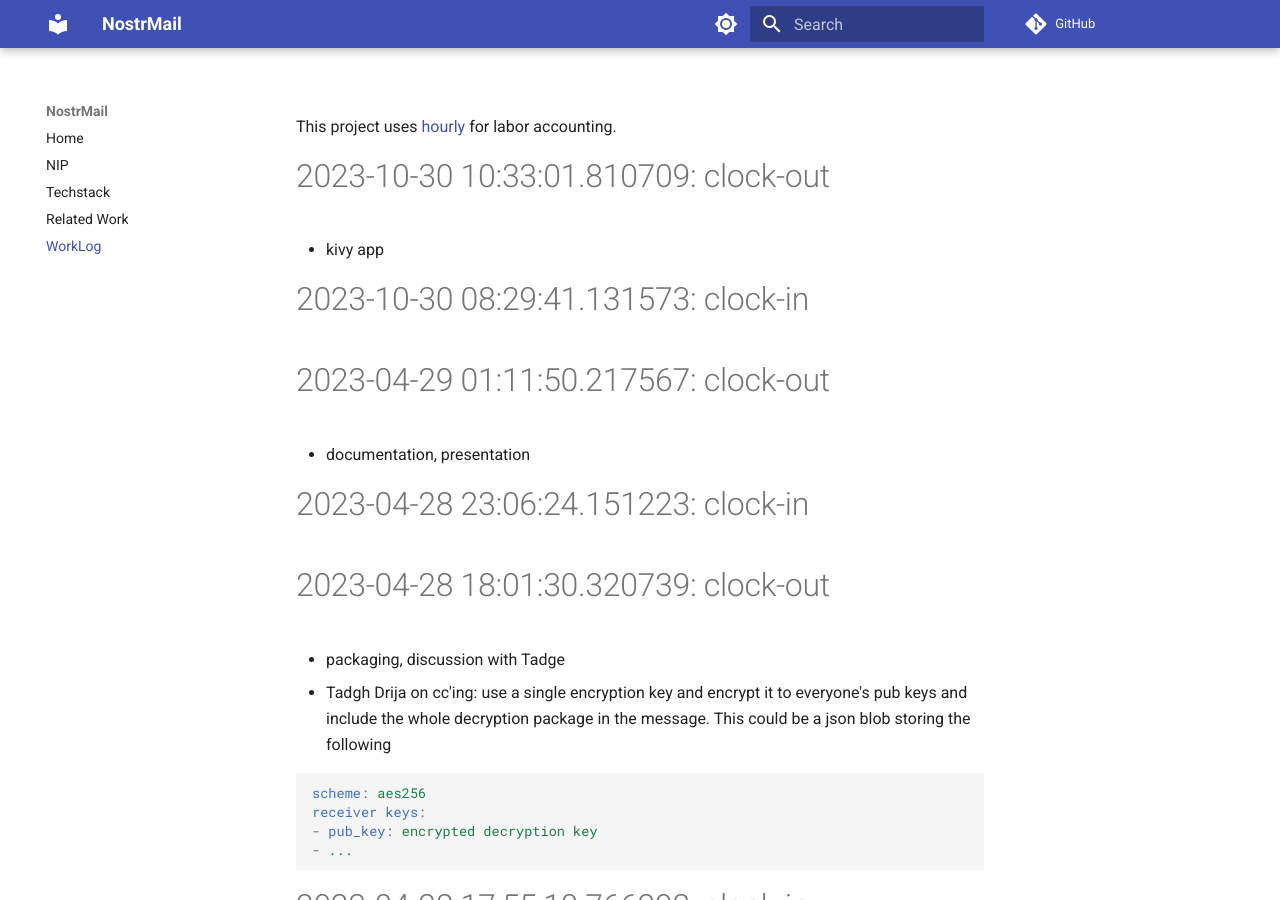
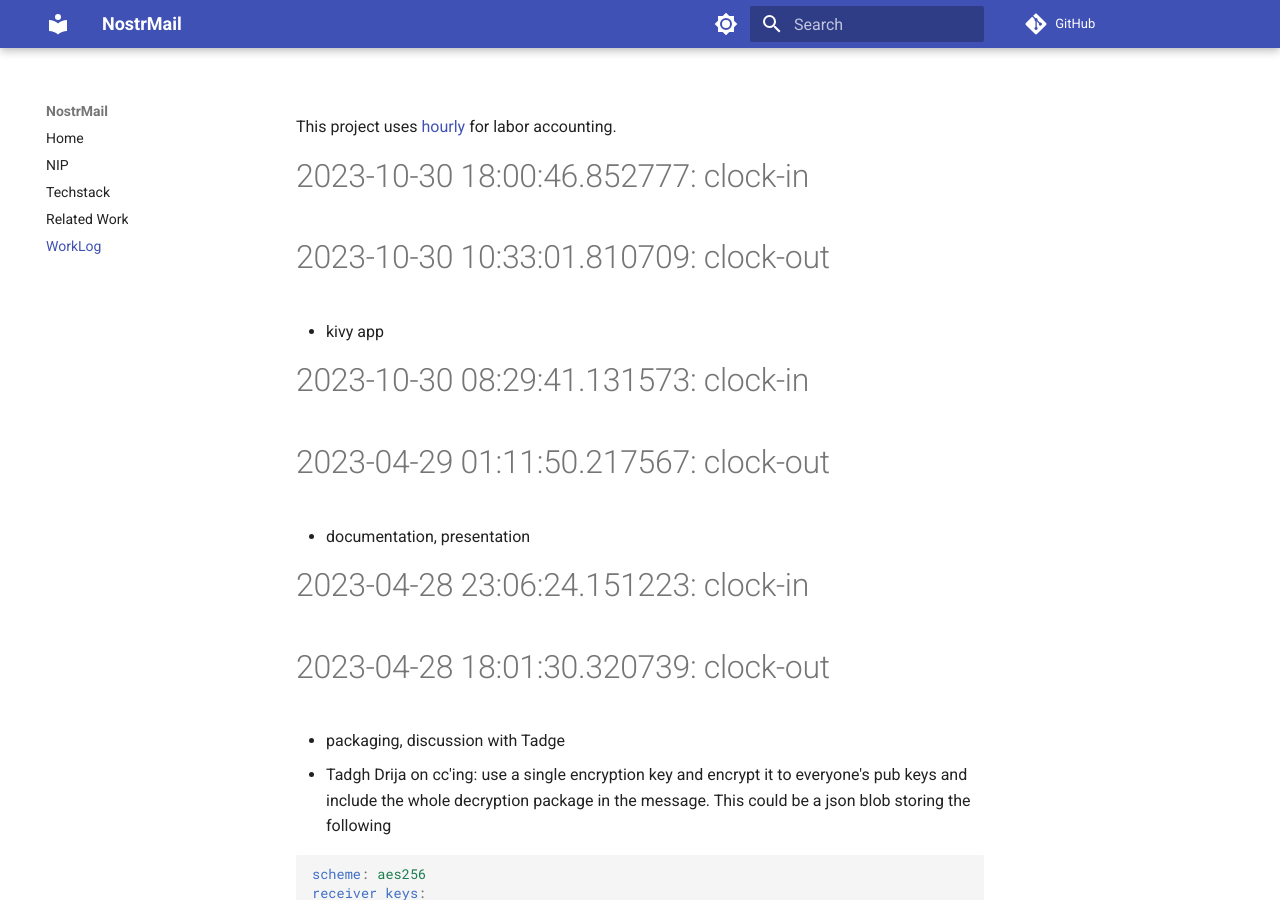
Before and after one commit to asherp/nostr-mail, an MkDocs documentation site: the page built from docs/WorkLog.md, in a window 1280 px wide and 900 px high. Built offline with MkDocs 1.6.1 and Material for MkDocs 9.7.7, drawn with Linux system fonts in a browser that asks for light colours; comment, search, counter and statistics services are not loaded.

Commit message:
clock-in

```diff
--- a/WorkLog.md
+++ b/WorkLog.md
@@ -1,3 +1,6 @@
+
+# 2023-10-30 18:00:46.852777: clock-in
+
 # 2023-10-30 10:33:01.810709: clock-out
 
 * kivy app
```
